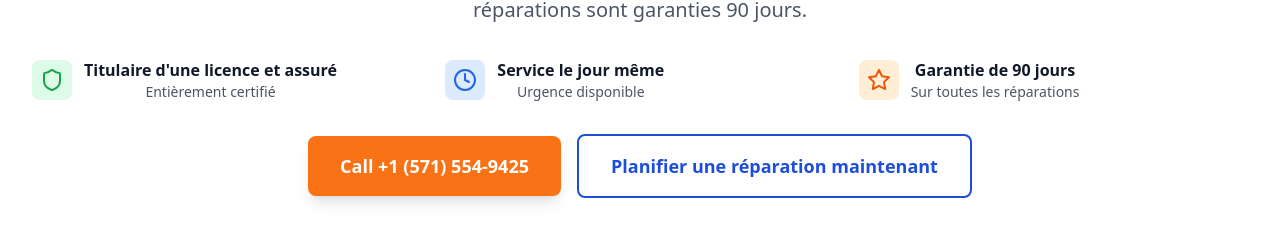
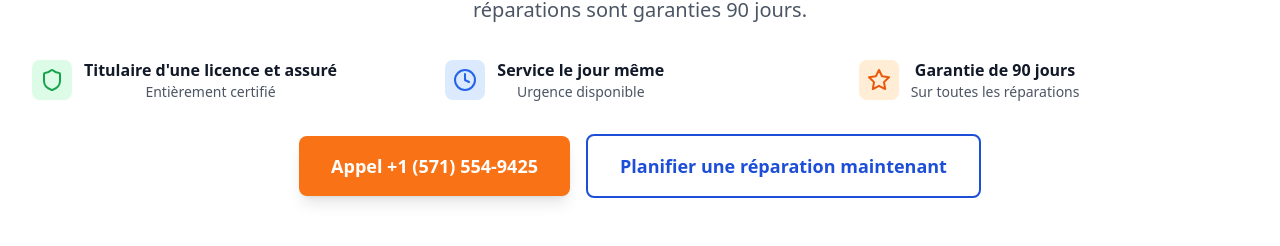
Before and after one commit to labotechservicetn-ship-it/LaboTech_Service, a React (Vite) app: page / in a window 1280 px wide. Shown: the part 1031-1277 px from the top of the page. Built offline with nearby package versions, Linux system fonts and the light colour scheme.

Commit message:
Updated Hero.tsx

```diff
--- a/src/components/Hero.tsx
+++ b/src/components/Hero.tsx
@@ -236,7 +236,7 @@ const Hero = () => {
                     href="tel:+1 (571) 554-9425"
                     className="bg-orange-500 hover:bg-orange-600 text-white px-8 py-4 rounded-lg font-semibold text-lg transition-colors shadow-lg hover:shadow-xl transform hover:scale-105 text-center"
                   >
-                    Call {contactData.phone}
+                    Appel {contactData.phone}
                   </a>
                   <button
                     onClick={scrollToContact}
```
